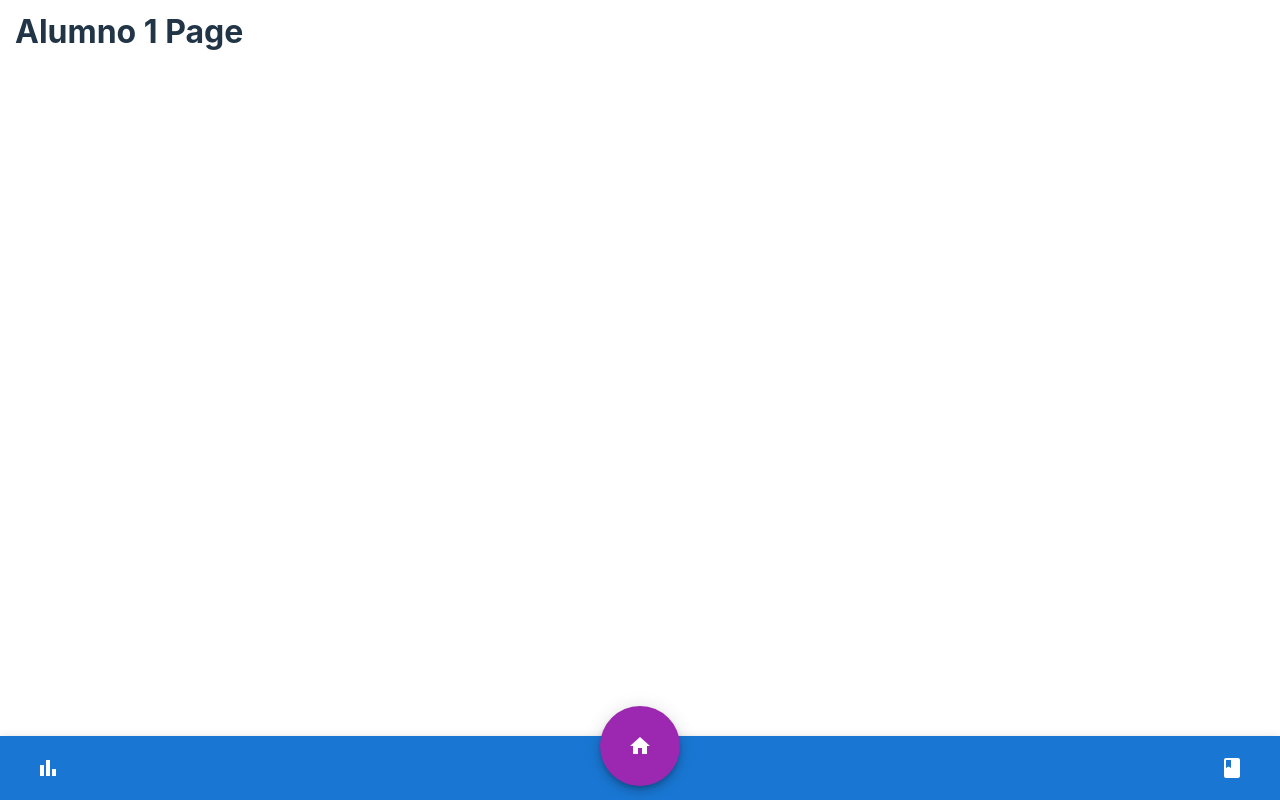
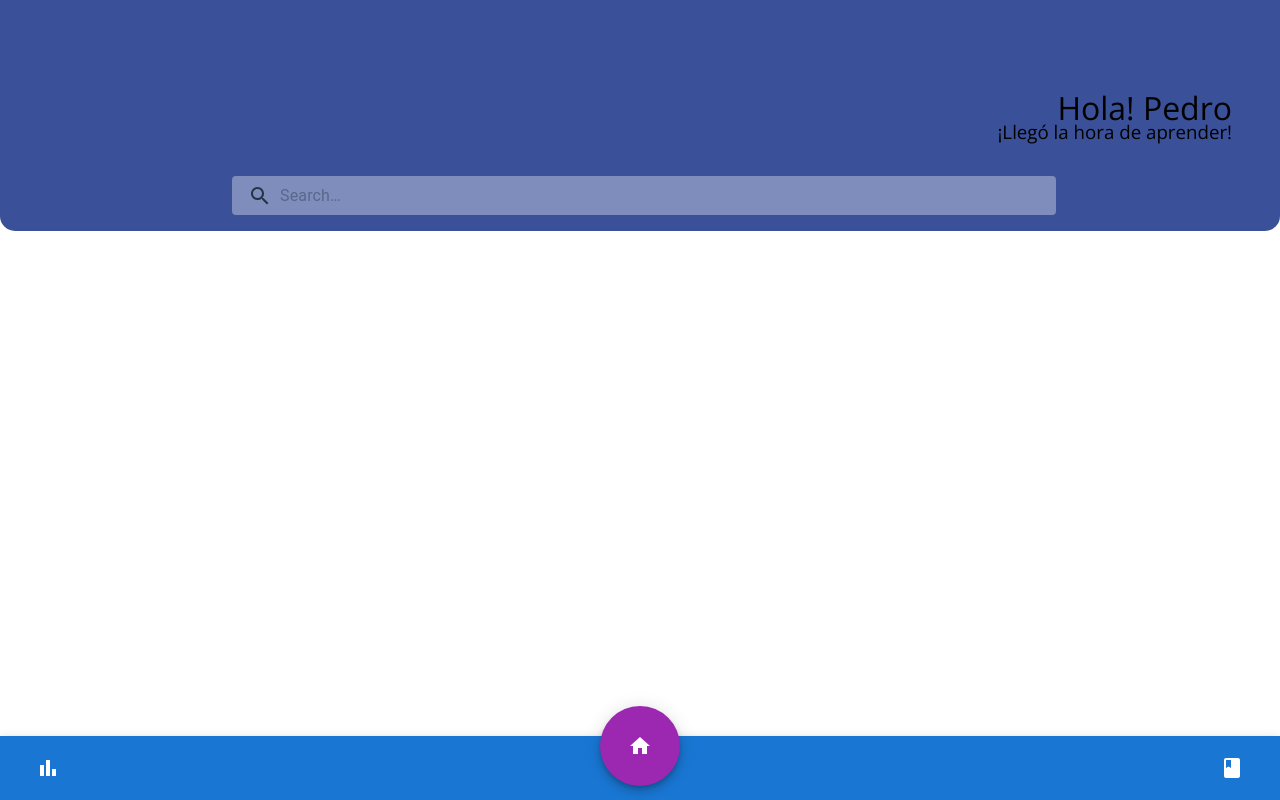
Before and after one commit to HumanCyborgsHack/frontend, a React (Vite) app: page /alumno-1 in a window 1280 px wide. Built offline with nearby package versions, Linux system fonts and the light colour scheme.

Commit message:
Add header on alumno-1 page

```diff
--- a/index.html
+++ b/index.html
@@ -5,6 +5,12 @@
         <link rel="icon" type="image/svg+xml" href="/vite.svg" />
         <meta name="viewport" content="width=device-width, initial-scale=1.0" />
         <title>Vite + React</title>
+        <link rel="preconnect" href="https://fonts.googleapis.com" />
+        <link rel="preconnect" href="https://fonts.gstatic.com" crossorigin />
+        <link
+            href="https://fonts.googleapis.com/css2?family=Open+Sans&display=swap"
+            rel="stylesheet"
+        />
     </head>
     <body>
         <div id="root"></div>
--- a/package.json
+++ b/package.json
@@ -26,6 +26,7 @@
     "@vitejs/plugin-react": "^2.0.0",
     "eslint": "^8.20.0",
     "eslint-config-prettier": "^8.5.0",
+    "eslint-config-react-app": "^7.0.1",
     "eslint-plugin-prettier": "^4.2.1",
     "prettier": "^2.7.1",
     "vite": "^3.0.0"
--- a/src/App.jsx
+++ b/src/App.jsx
@@ -1,5 +1,7 @@
 import { Helmet } from "react-helmet";
 import { Routing } from "@/routing/Routing";
+
+import Navbar from "@/components/Navbar";
 
 function App() {
     return (
@@ -8,6 +10,7 @@ function App() {
                 <title>Poli-Learning</title>
             </Helmet>
             <Routing />
+            <Navbar />
         </>
     );
 }
--- a/src/components/Layout/index.jsx
+++ b/src/components/Layout/index.jsx
@@ -1,12 +1,9 @@
-import React from "react";
-import Navbar from "../Navbar";
 import Main from "./Styles";
 
 export default function Layout(props) {
     return (
         <div>
             <Main>{props.children}</Main>
-            <Navbar></Navbar>
         </div>
     );
 }
--- a/src/index.css
+++ b/src/index.css
@@ -1,5 +1,5 @@
 :root {
-    font-family: Inter, Avenir, Helvetica, Arial, sans-serif;
+    font-family: "Open Sans", Inter, Avenir, Helvetica, Arial, sans-serif;
     font-size: 16px;
     line-height: 24px;
     font-weight: 400;
--- a/src/pages/Alumno1.jsx
+++ b/src/pages/Alumno1.jsx
@@ -1,14 +1,47 @@
 import { Grid } from "@mui/material";
-import Layout from "../components/Layout";
+import { Box } from "@mui/system";
+import Search from "@/components/Search";
+
+const props = {
+    name: "Pedro"
+};
 
 export default function Student1Page() {
+    const { name } = props;
     return (
-        <Layout>
-            <Grid container>
-                <Grid item xs={12}>
-                    <h1>Alumno 1 Page</h1>
+        <Grid
+            container
+            sx={{
+                backgroundColor: "#3a5098",
+                // border: "1px solid #000",
+                borderRadius: "0px 0px 15px 15px",
+                padding: "1rem"
+            }}
+        >
+            <Grid item xs={3}>
+                <img src="" alt="" />
+            </Grid>
+            <Grid item xs={9}>
+                <Box
+                    color="#000"
+                    sx={{
+                        marginTop: "3rem",
+                        padding: "2rem",
+                        textAlign: "right"
+                    }}
+                >
+                    <h1>Hola! {name}</h1>
+                    <h3>¡Llegó la hora de aprender!</h3>
+                </Box>
+            </Grid>
+
+            <Grid container item xs={12}>
+                <Grid item xs></Grid>
+                <Grid item xs={8}>
+                    <Search />
                 </Grid>
+                <Grid item xs></Grid>
             </Grid>
-        </Layout>
+        </Grid>
     );
 }
--- /dev/null
+++ b/src/pages/Default.jsx
@@ -0,0 +1,14 @@
+import { Link } from "react-router-dom";
+import Layout from "@/components/Layout";
+
+export function Default() {
+    return (
+        <Layout>
+            <ul>
+                <li>
+                    <Link to="/alumno-1">Go to Stundent 1 page</Link>
+                </li>
+            </ul>
+        </Layout>
+    );
+}
--- a/src/routing/Routing.jsx
+++ b/src/routing/Routing.jsx
@@ -1,4 +1,5 @@
-import { BrowserRouter, Routes, Route, Link } from "react-router-dom";
+import { BrowserRouter, Routes, Route } from "react-router-dom";
+import { Default } from "@/pages/Default";
 
 import Alumno1 from "../pages/Alumno1";
 
@@ -14,13 +15,3 @@ export function Routing() {
         </BrowserRouter>
     );
 }
-
-function Default() {
-    return (
-        <ul>
-            <li>
-                <Link to="/alumno-1">Go to Stundent 1 page</Link>
-            </li>
-        </ul>
-    );
-}
```
Also changed, not shown: 1 other file (tests, documents, lock files or other folders). Lines whose indentation alone changed are shown as unchanged.
